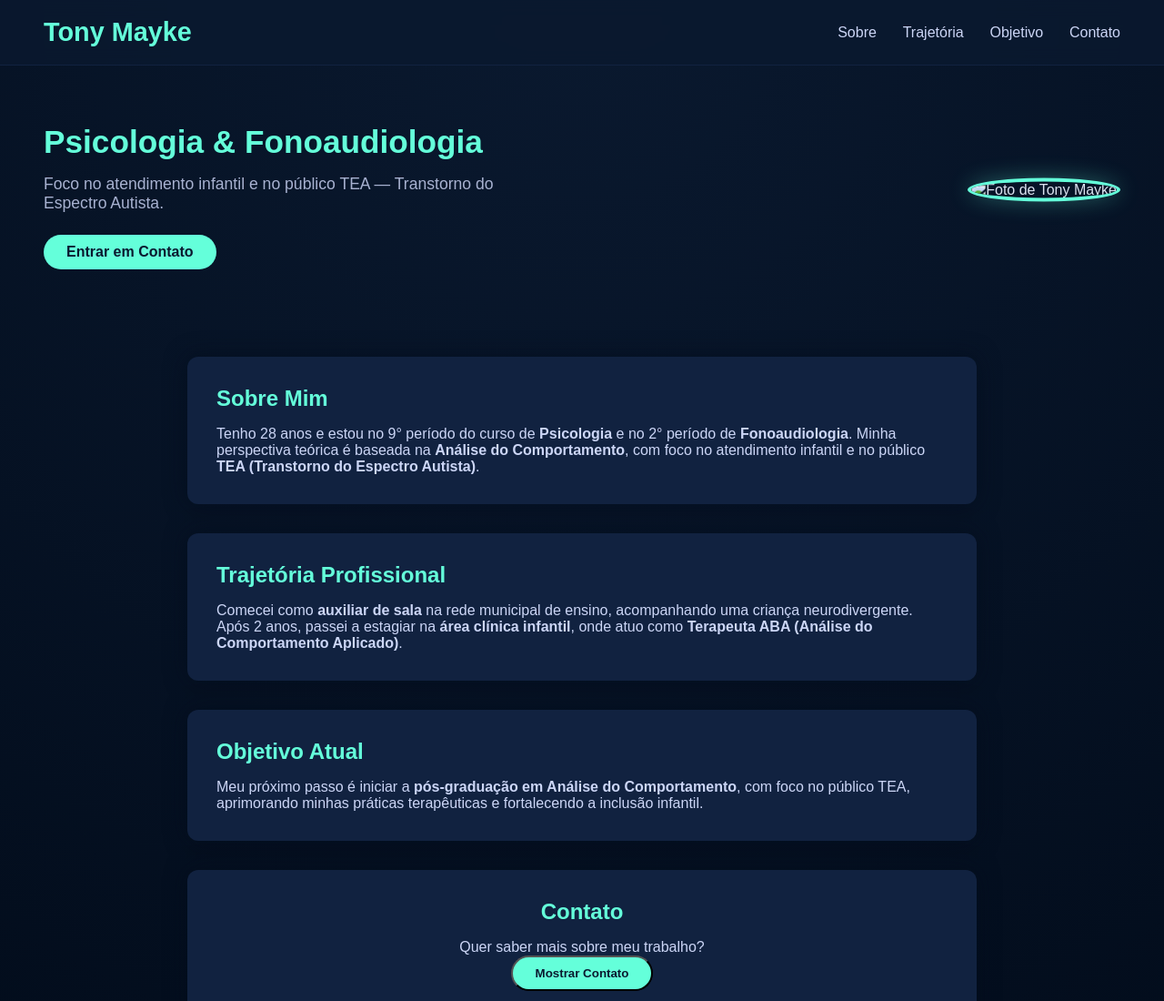
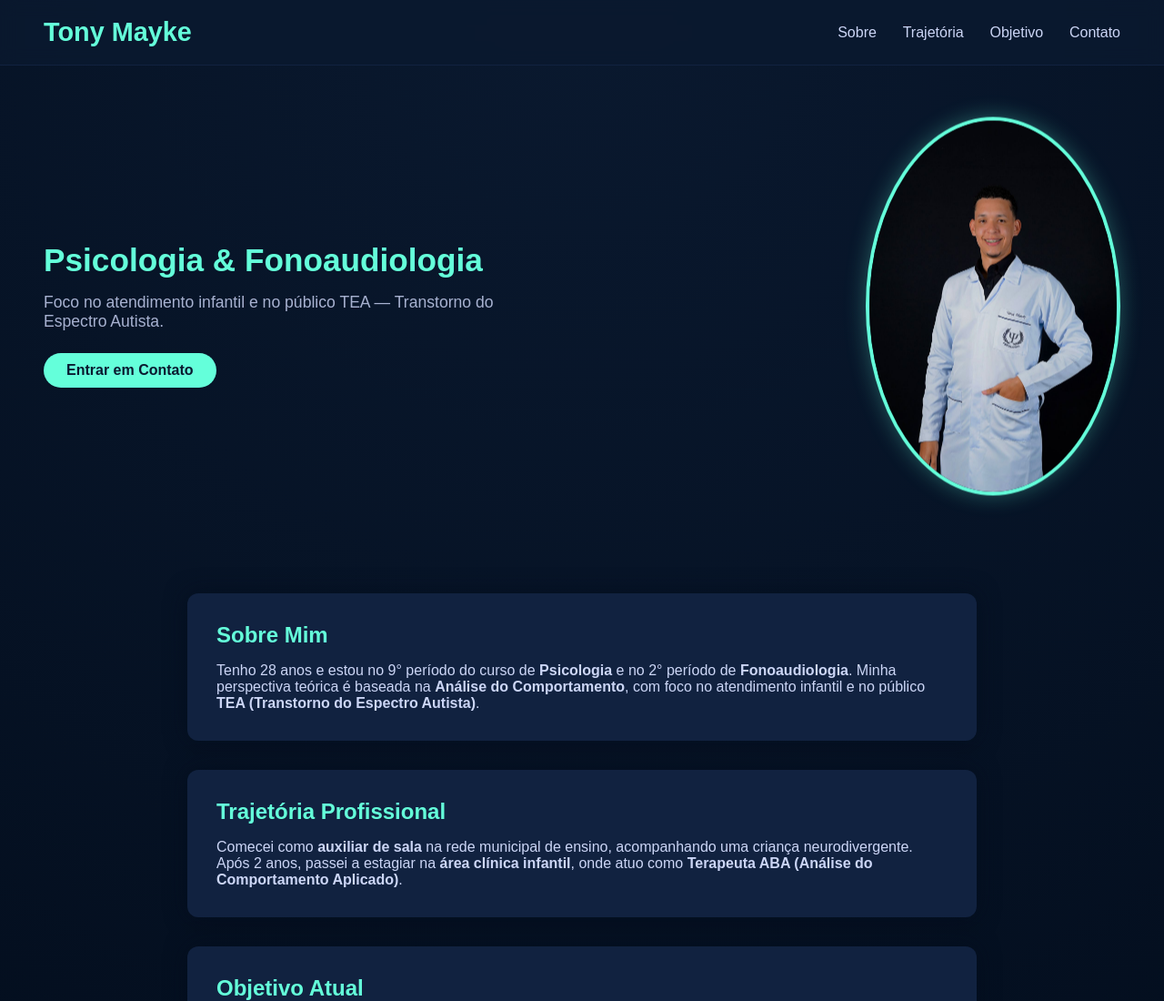
Before and after one commit to Raphaellmonteiro/tonymayke1, a plain HTML site: page index.html in a window 1280 px wide. Shown: the top 1100 px of the page at 91% size. Drawn offline with Linux system fonts and the light colour scheme.

Commit message:
index.html

```diff
--- a/index.html
+++ b/index.html
@@ -25,7 +25,7 @@
         <a href="#contato" class="btn">Entrar em Contato</a>
       </div>
       <div class="hero-img">
-        <img src="tony.jpg" alt="Foto de Tony Mayke" />
+        <img src="tony.jpeg" alt="Foto de Tony Mayke" />
       </div>
     </div>
   </header>
```
